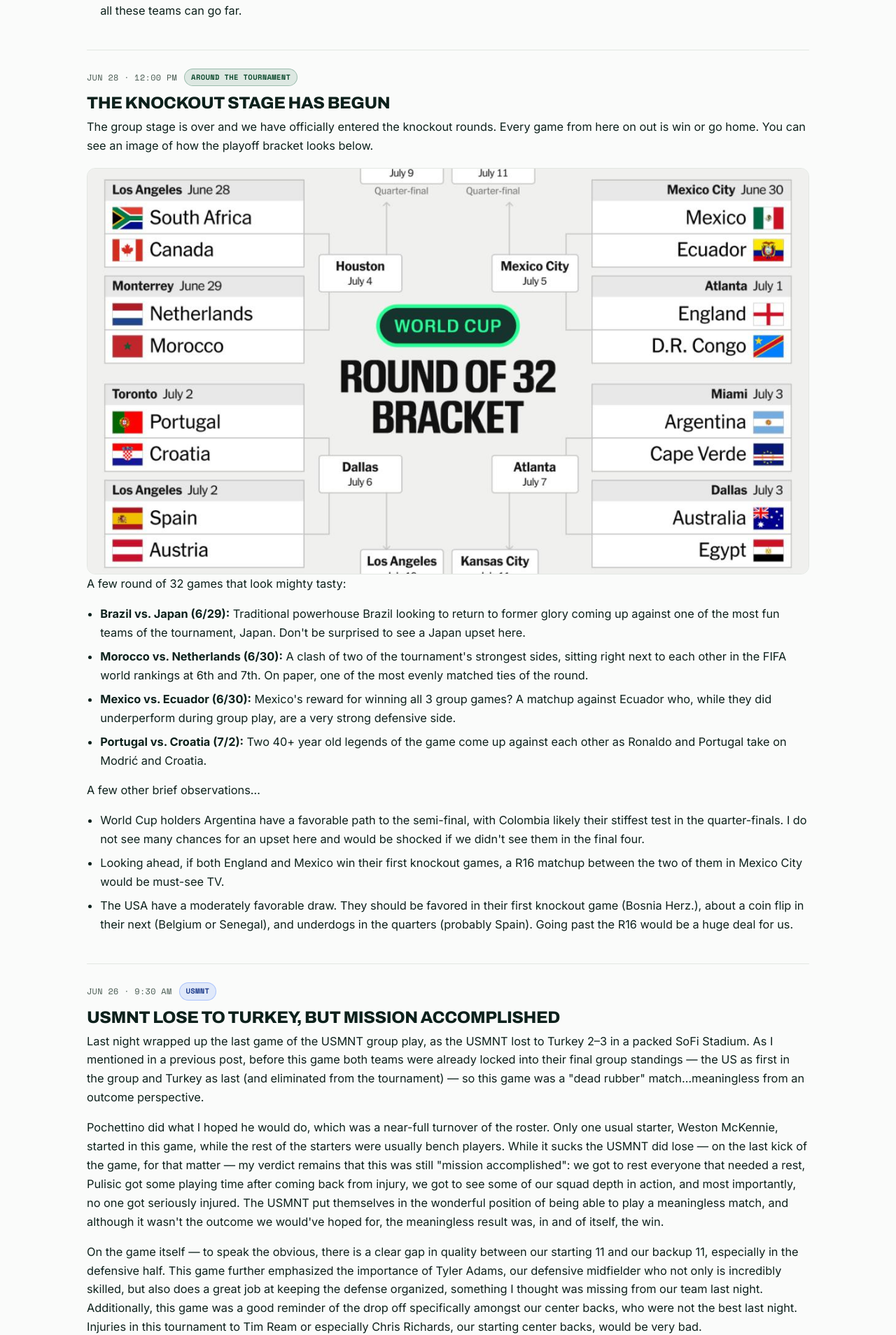
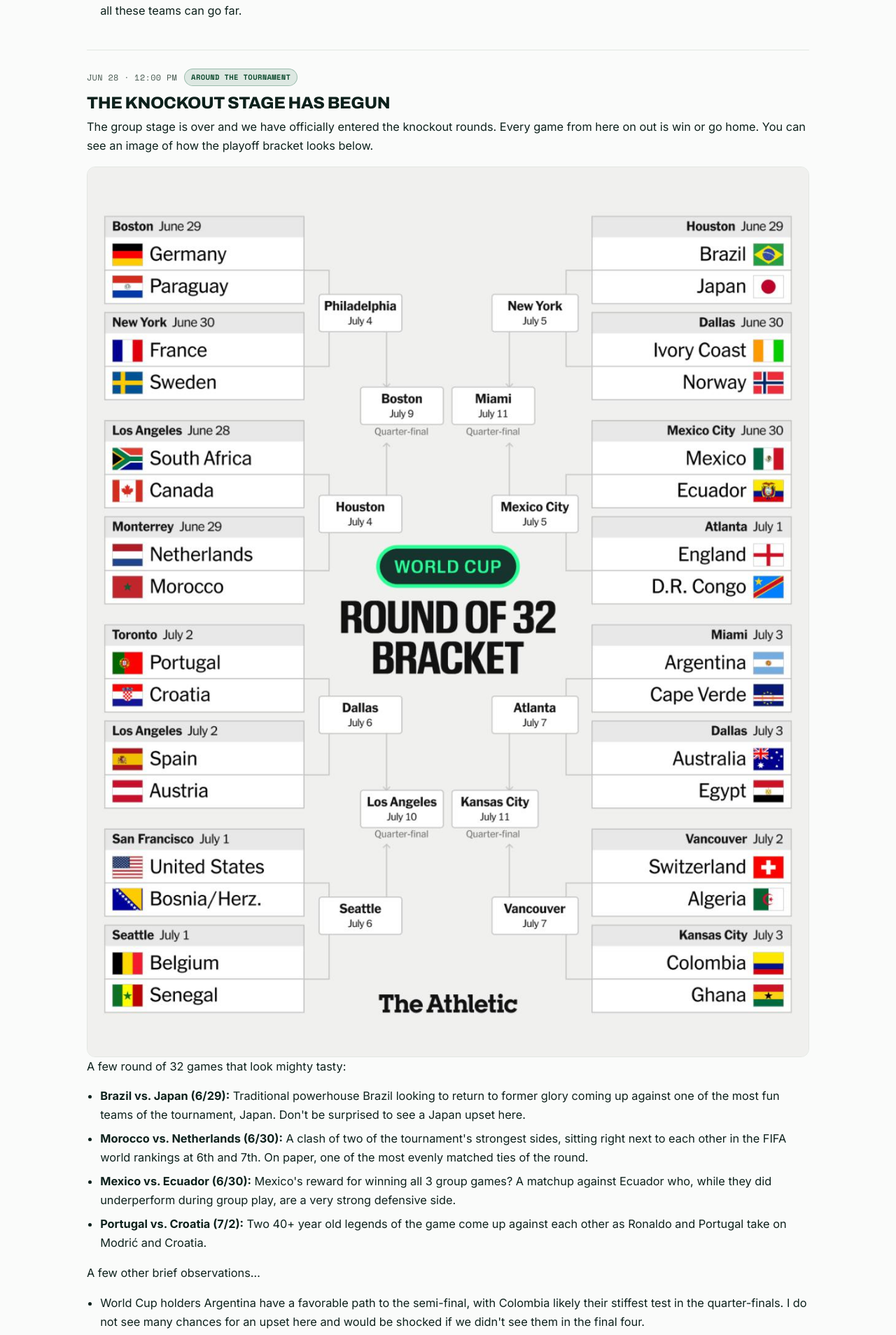
Before and after one commit to jmozden3/jmozden3.github.io, a Jekyll site: the page built from _posts/2026-06-11-world-cup-log.md, in a window 1280 px wide. Shown: the part 1214-3122 px from the top of the page at 70% size. Built offline with Jekyll 4.4.1, drawn with Linux system fonts in a browser that asks for light colours.

Commit message:
Show full knockout bracket image without cropping

```diff
--- a/_posts/2026-06-11-world-cup-log.md
+++ b/_posts/2026-06-11-world-cup-log.md
@@ -132,6 +132,8 @@
   /* single landscape photo (e.g. a TV set shot) — full width, wide aspect */
   .wc-shot-wide{margin:18px 0 0}
   .wc-shot-wide img{aspect-ratio:16/9}
+  /* full-bleed diagram (e.g. the knockout bracket): show the WHOLE image, no crop */
+  .wc-bracket img{width:100%;height:auto;aspect-ratio:auto;object-fit:contain}
   .wc-video{position:relative;padding-bottom:56.25%;height:0;margin:18px 0 0;border-radius:12px;overflow:hidden;border:1px solid var(--line)}
   .wc-video iframe{position:absolute;inset:0;width:100%;height:100%;border:0}
   /* two embeds side by side — stacks on narrow screens so they don't get cramped */
@@ -234,7 +236,7 @@
       </div>
       <h3>The knockout stage has begun</h3>
       <p>The group stage is over and we have officially entered the knockout rounds. Every game from here on out is win or go home. You can see an image of how the playoff bracket looks below.</p>
-      <figure class="wc-shot wc-shot-wide">
+      <figure class="wc-shot wc-bracket">
         <img src="{{ '/assets/images/knockout-bracket.jpeg' | relative_url }}" alt="2026 World Cup knockout-stage bracket" loading="lazy">
       </figure>
       <p>A few round of 32 games that look mighty tasty:</p>
```
